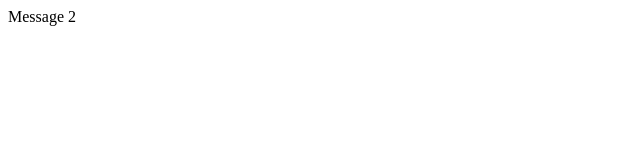
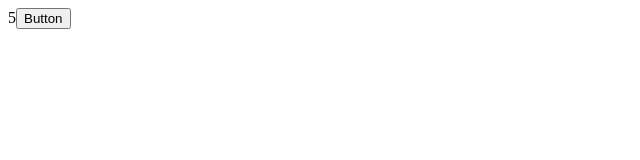
Before and after one commit to JassBrar92/react-app, a React (Vite) app: page / in a window 1280 px wide. Shown: the top 160 px of the page, without its empty margins (0-640 px from the left). Built offline with nearby package versions, Linux system fonts and the light colour scheme.

Commit message:
updating Objects

```diff
--- a/src/App.tsx
+++ b/src/App.tsx
@@ -1,13 +1,24 @@
 import { useState } from "react";
 import Alert from "./components/Alert";
-import Button from "./components/Button/Button";
+//import Button from "./components/Button/Button";
 import ListGroup from "./components/ListGroup";
 import { BsCalendar2DayFill } from "react-icons/bs";
 import Like from "./components/Like";
 import Message from "./components/message";
 //import  './App.css';
 function App(){
-  return (<div><Message/></div>);
+  const[drink,setDrink]=useState({
+    title:"Coke",
+    price:5
+  });
+  const handleClick=()=>{
+  setDrink({...drink,price:6})
+  }
+  return(<div>
+    {drink.price}
+   <button onClick={handleClick}>Button</button>
+  </div>);
+  //return (<div><Message/></div>);
   //return <Like onClick={()=>console.log('clicked')}/>
   //return <Button onClick={()=>{}}>Submit</Button>
   /*const [alertVisible,setAlertVisibility]=useState(false);
```
